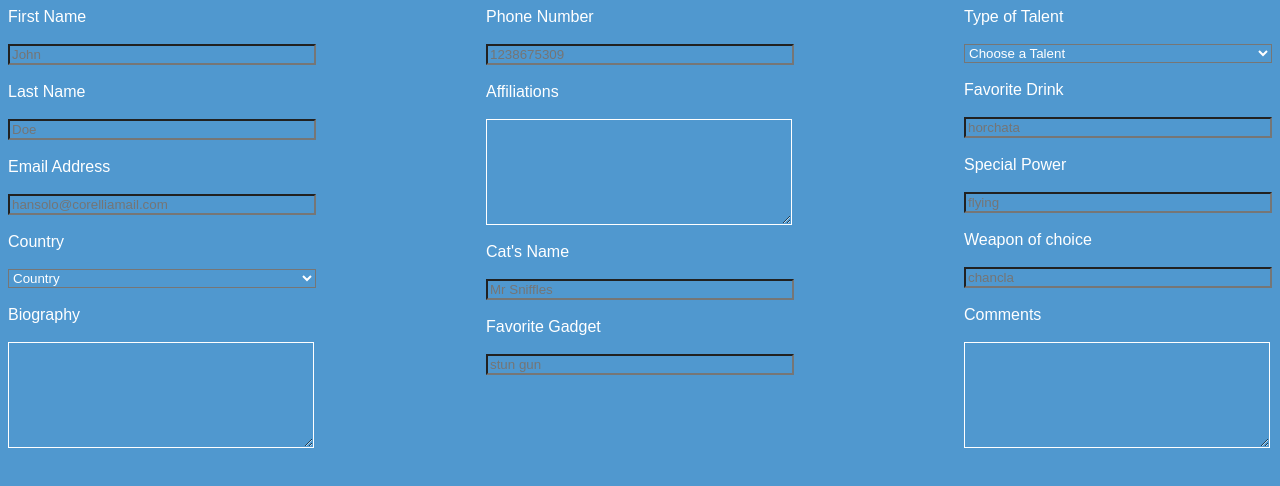
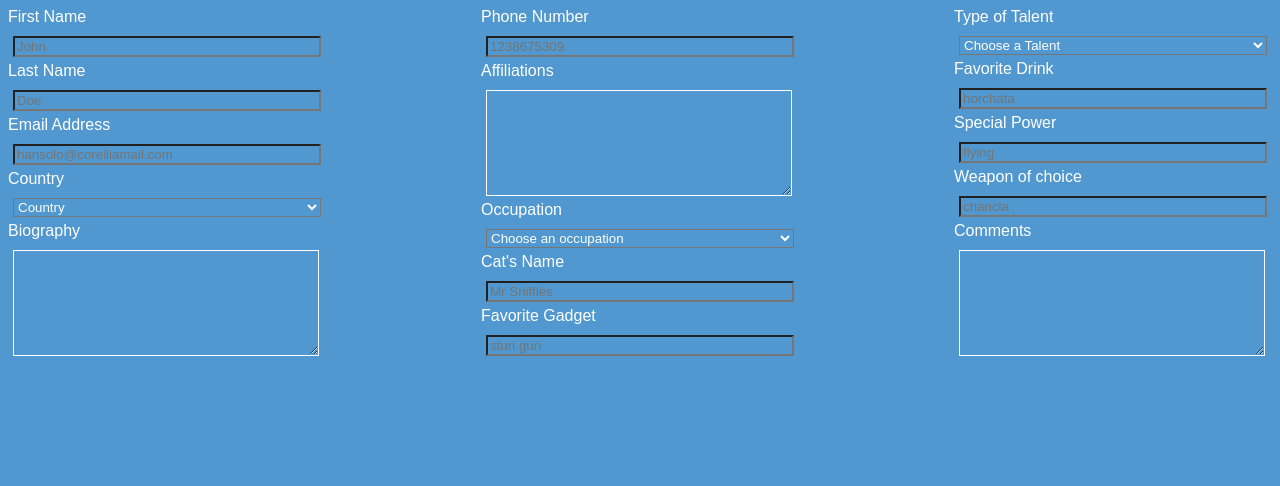
Before and after one commit to raulg0906/Form-Design, a plain HTML site: page index.html in a window 1280 px wide. Drawn offline with Linux system fonts and the light colour scheme.

Commit message:
updated file

```diff
--- a/index.html
+++ b/index.html
@@ -12,47 +12,53 @@
       <form>
         <div class="Formsheet">
             <div class="first column">
-            <label>First Name</label><br>
-            <input type="text" name="firstname"placeholder="John"><br>
-            <label>Last Name</label><br>
-            <input type="text" name="lastname"placeholder="Doe"><br>
-            <label>Email Address</label><br>
-            <input type="email" name="email"placeholder="hansolo@corelliamail.com"><br>
-            <label>Country</label><br>
+            <label for=fname>First Name</label>
+            <input type="text" id=fname name="firstname"placeholder="John">
+            <label>Last Name</label>
+            <input type="text" name="lastname"placeholder="Doe">
+            <label>Email Address</label>
+            <input type="email" name="email"placeholder="hansolo@corelliamail.com">
+            <label>Country</label>
             <select>
                 <option value="Country">Country</option>
                 <option value="United States">United States</option>
                 <option value="mexico">Mexico</option>
                 <option Value="Canada">Canada</option>
-            </select><br>
-            <label>Biography</label><br>
-            <textarea> </textarea><br>
+            </select>
+            <label>Biography</label>
+            <textarea> </textarea>
             </div>
             <div class="second column">
-            <label>Phone Number</label><br>
-            <input type="tel" name="phonenumber" placeholder=1238675309><br>
-            <label>Affiliations</label><br>
-            <textarea></textarea><br>
-            <label>Cat's Name</label><br>
-            <input type="text" name="catsname" placeholder="Mr Sniffles"><br>
-            <label>Favorite Gadget</label><br>
-            <input type="text" name="favoritegadget" placeholder="stun gun"><br>
+            <label>Phone Number</label>
+            <input type="tel" name="phonenumber" placeholder=1238675309>
+            <label>Affiliations</label>
+            <textarea></textarea>
+            <label>Occupation</label>
+            <select>
+                <option value="Choose">Choose an occupation</option>
+                <option value="Stripper">Stripper</option>
+                <option value="Doctor">Doctor</option>
+            </select>
+            <label>Cat's Name</label>
+            <input type="text" name="catsname" placeholder="Mr Sniffles">
+            <label>Favorite Gadget</label>
+            <input type="text" name="favoritegadget" placeholder="stun gun">
             </div>
             <div class="third column">
-            <label>Type of Talent</label><br>
+            <label>Type of Talent</label>
             <select>
                 <option value="choose a talent">Choose a Talent</option>
                 <option value="standing">Standing</option>
                 <option value="walking">Walking</option>
                 <option value="blinking">Blinking</option>
-            </select><br>
-            <label>Favorite Drink</label><br>
-            <input type="text" name="Favoritedrink"placeholder="horchata"><br>
-            <label>Special Power</label><br>
-            <input type="text" name="SpecialPower"placeholder= "flying"><br>
-            <label>Weapon of choice</label><br>
-            <input type="text" name="Weapon"placeholder="chancla"><br>
-            <label>Comments</label><br>
+            </select>
+            <label>Favorite Drink</label>
+            <input type="text" name="Favoritedrink"placeholder="horchata">
+            <label>Special Power</label>
+            <input type="text" name="SpecialPower"placeholder= "flying">
+            <label>Weapon of choice</label>
+            <input type="text" name="Weapon"placeholder="chancla">
+            <label>Comments</label>
             <textarea></textarea>
             </div>
          </div>
--- a/styles.css
+++ b/styles.css
@@ -8,6 +8,7 @@ font-family: Arial, Helvetica, sans-serif;
 
 .Formsheet{
     display: flex;
+    flex-wrap: wrap;
     flex-direction:row;
     justify-content: space-between;
     align-items: flex-start;
@@ -15,14 +16,16 @@ font-family: Arial, Helvetica, sans-serif;
 
 .column{
    display: flex;
-   align-content: center;
    flex-direction: column;
+   justify-content: space-between;
+
 }
 
 input{
     width: 300px;
     background-color: rgb(80,152, 207);
     color: white;
+    transition:border .5s;
 }
 textarea{
     background-color: rgb(80,152, 207);
@@ -34,3 +37,16 @@ select{
     background-color: rgb(80,152, 207);
     color: white;
 }
+
+input, textarea, select{
+    outline: 0;
+    margin: 5px;
+}
+
+label{
+    margin-bottom: 5px;
+}
+
+input:focus, textarea:focus, select:focus {
+border: 2px solid rgb(69, 4, 82);
+}
```
